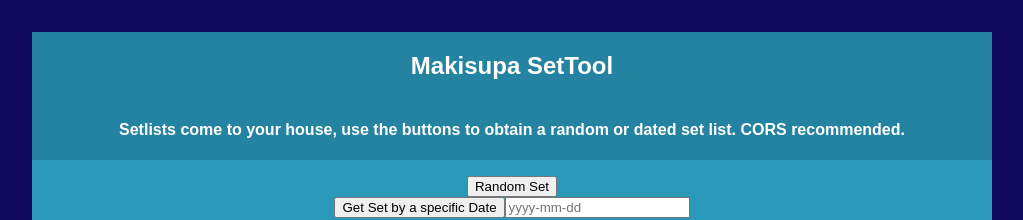
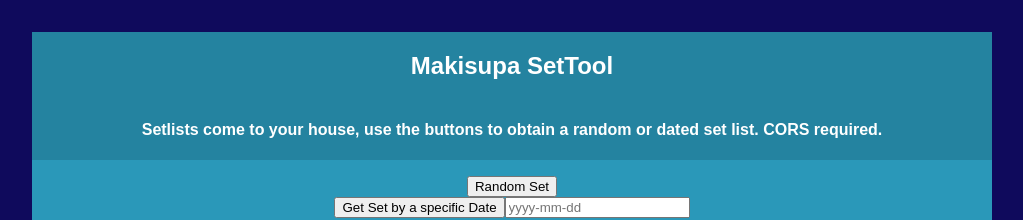
Before and after one commit to billbaincodes/carini-app, a React (Create React App) app: page / in a window 1280 px wide. Shown: the top 220 px of the page, without its empty margins (128-1151 px from the left). Built offline with nearby package versions, Linux system fonts and the light colour scheme.

Commit message:
Updated cors requirements

```diff
--- a/src/App.js
+++ b/src/App.js
@@ -9,7 +9,7 @@ class App extends Component {
     return (
       <div className="container">
         <h2>Makisupa SetTool</h2>
-        <h4>Setlists come to your house, use the buttons to obtain a random or dated set list. CORS recommended.</h4>
+        <h4>Setlists come to your house, use the buttons to obtain a random or dated set list. CORS required.</h4>
         <div className="buttonContainer">
           <RandomSetGetter />
           <GetSetByDate />
```
